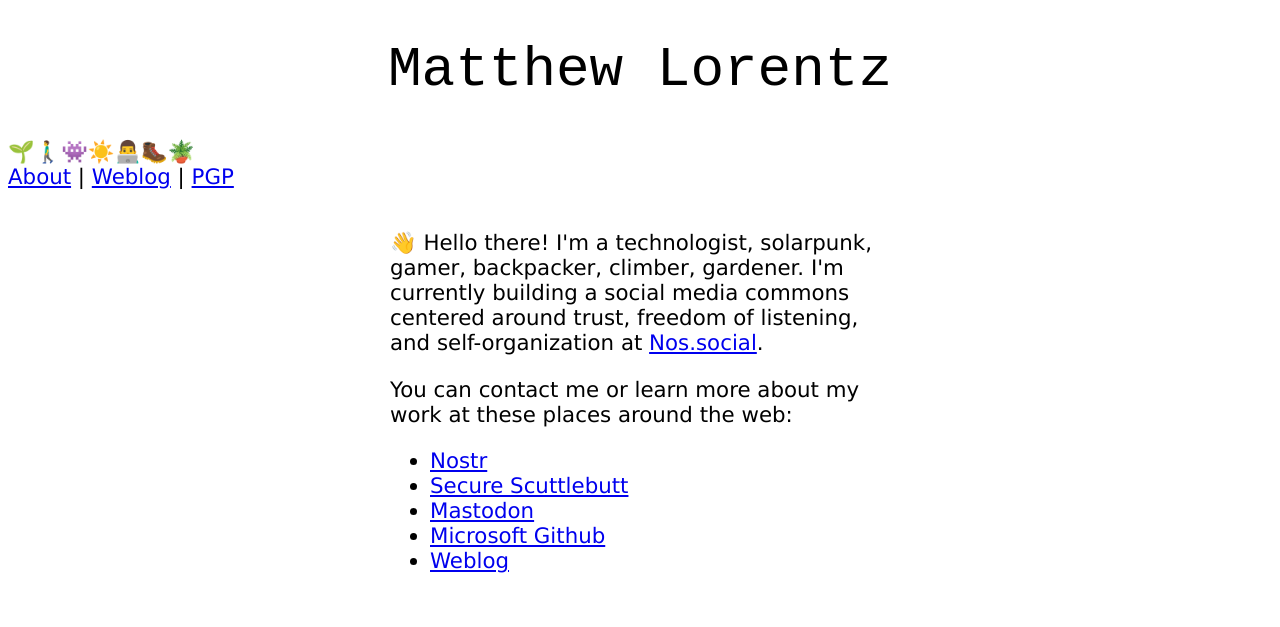
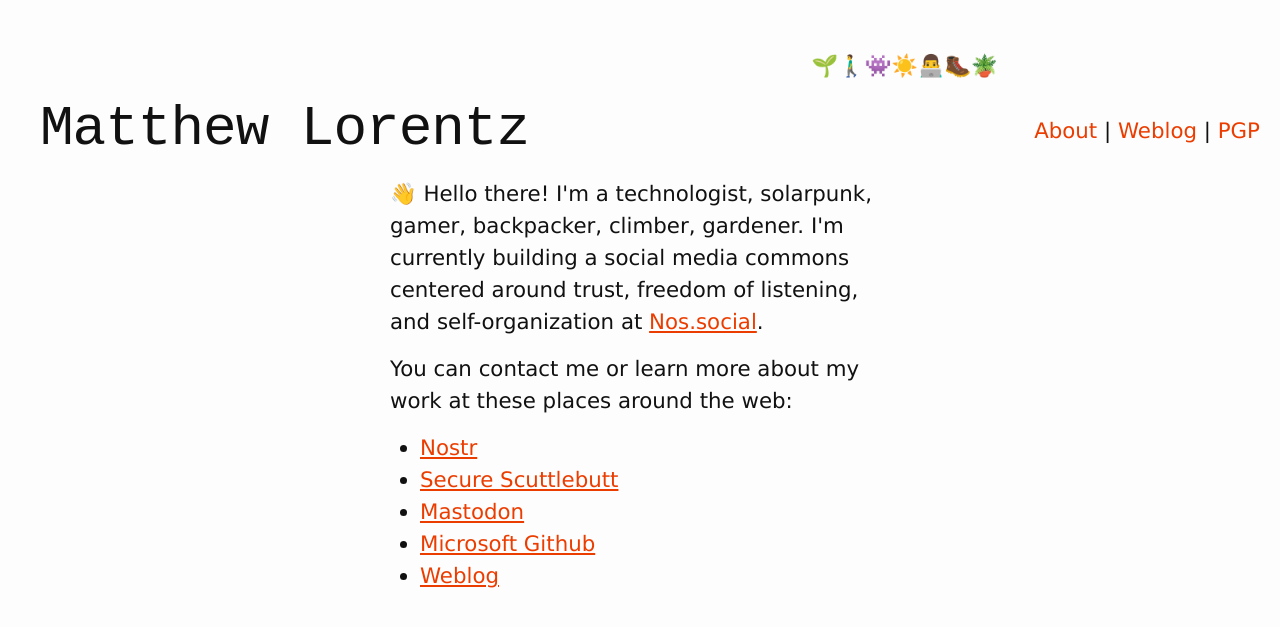
Before and after one commit to mplorentz/mplorentz.github.com, a Jekyll site: the page built from index.html, in a window 1280 px wide. Shown: the top 627 px of the page. Built offline with Jekyll 4.4.1, drawn with Linux system fonts in a browser that asks for light colours; comment, search, counter and statistics services are not loaded.

Commit message:
Fix prettier breaking frontmatter

```diff
--- a/_includes/head.html
+++ b/_includes/head.html
@@ -2,7 +2,9 @@
     <meta charset="utf-8">
     <meta http-equiv="X-UA-Compatible" content="IE=edge">
     <meta name="viewport" content="width=device-width, initial-scale=1">
-    <link rel="stylesheet" href="{{ "/assets/main.css" | relative_url }}">
+    <!-- prettier-ignore -->
+    {%- assign css_path = "/assets/main.css" -%}
+    <link rel="stylesheet" href="{{ css_path | relative_url }}">
 
     <!-- Matomo -->
     <script type="text/javascript">
--- a/assets/main.scss
+++ b/assets/main.scss
@@ -1,4 +1,6 @@
---- --- @import "minima";
+---
+---
+@import "minima";
 
 /* Custom header styles */
 .site-header .site-title {
```
Also changed, not shown: package.json (added, +15 -0 lines), 3 other files.
